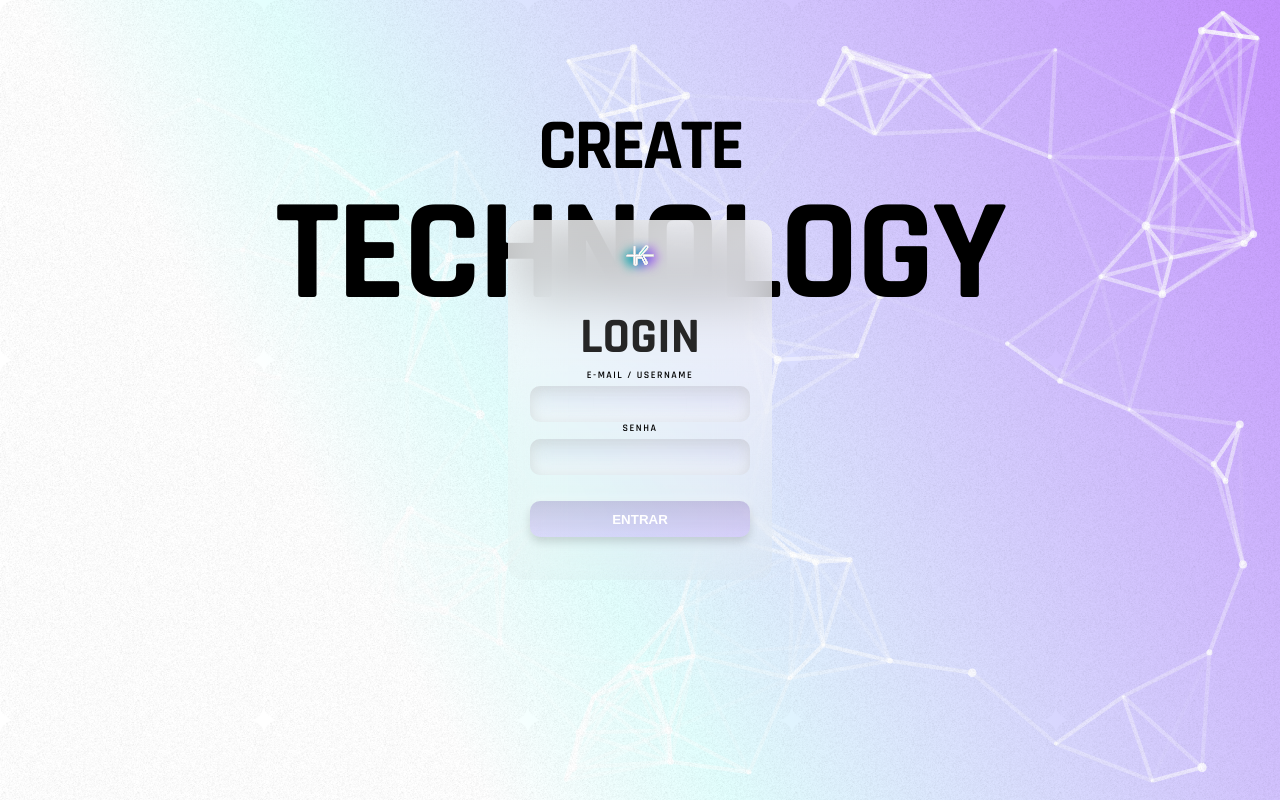
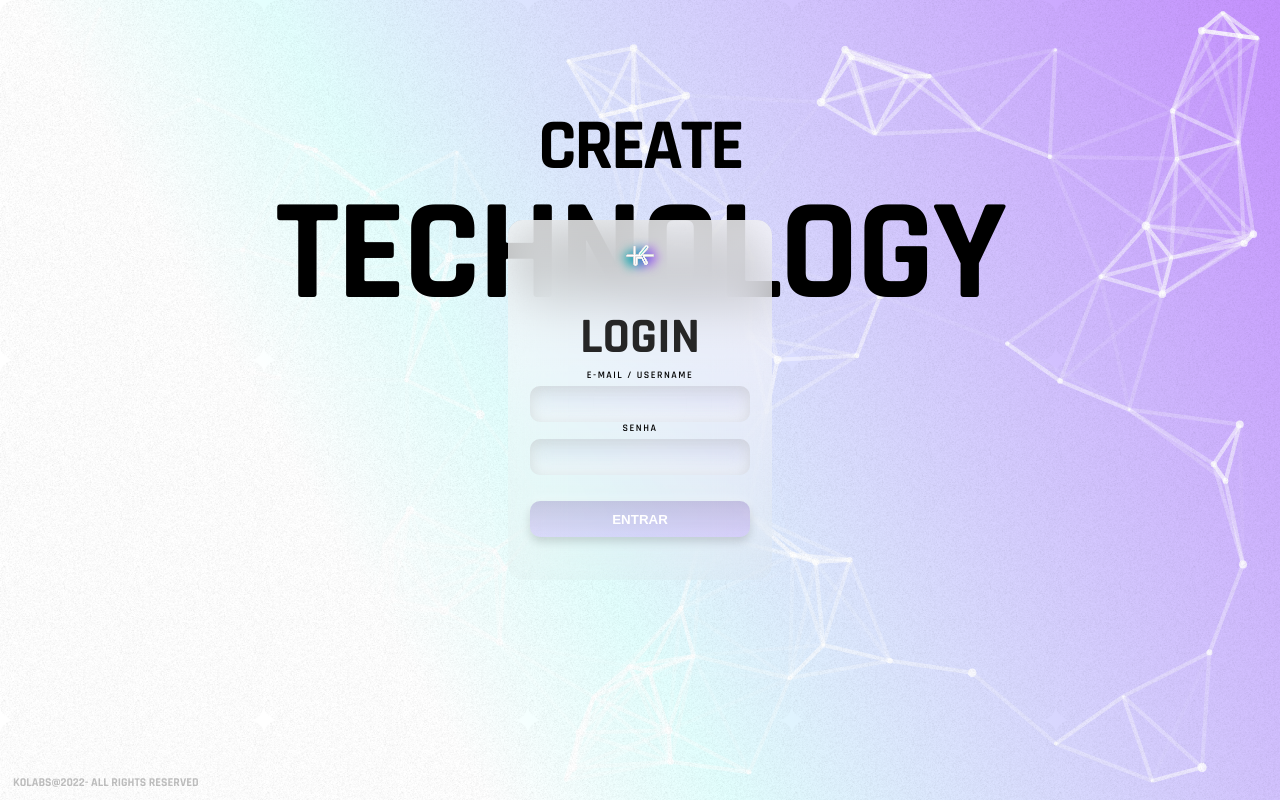
Before and after one commit to williamroberttv/kolabs, a React (Create React App) app: page / in a window 1280 px wide. Built offline with nearby package versions, Linux system fonts and the light colour scheme.

Commit message:
feat: add Footer component to homepage

```diff
--- a/src/pages/Home/index.tsx
+++ b/src/pages/Home/index.tsx
@@ -3,6 +3,7 @@ import { Container, Content, Texture } from './styles';
 import textureImg from '../../assets/texture.png';
 import Title from '../../components/Title';
 import Login from '../../components/Login';
+import Footer from '../../components/Footer';
 
 export default function Home() {
   const particlesOptions: ISourceOptions = {
@@ -86,6 +87,7 @@ export default function Home() {
       <Content>
         <Title />
         <Login />
+        <Footer />
       </Content>
 
     </>
```
